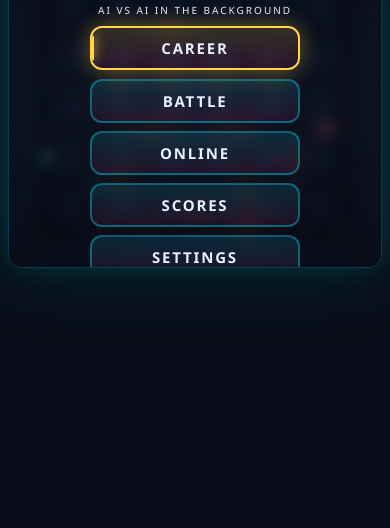
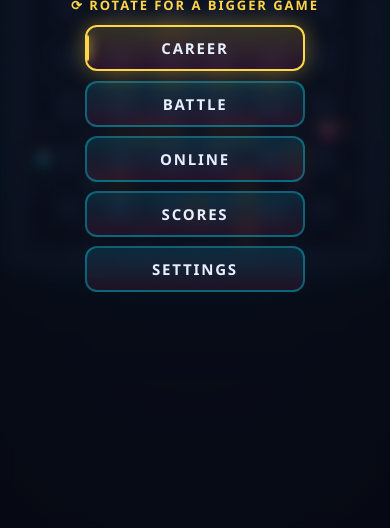
Before and after one commit to HappyGentleMan/bomber-go, a website built with Vite: page index.html in a window 390 px wide. Shown: the part 316-844 px from the top of the page. Built offline with nearby package versions, Linux system fonts and the light colour scheme; animation ran at ten frames a second.

Commit message:
Mobile: full-screen menus in portrait, no scrolling
- Portrait phones: menu overlays now use the full screen
  (position: fixed) instead of being trapped in the short canvas
  strip — title/settings/scores/battle/online all fit without
  scrolling
- Gold 'ROTATE FOR A BIGGER GAME' hint on the portrait title
  (the field is ~2x taller in landscape: 331px -> 382px on a
  390x844 phone)
- Letterbox padding 16px -> 8px so the canvas uses more of the
  screen in all orientations
- Compact menu sizing for short landscape screens

Verified via phone-sized iframes (390x844 portrait, 844x390
landscape, 1000x900 desktop): every overlay fits, no overflow,
no console errors.

```diff
--- a/index.html
+++ b/index.html
@@ -123,6 +123,7 @@
       border-radius: 6px; padding: 3px 8px; font-weight: 700; font-size: 13px; color: #bcd2ff;
     }
     .hint { font-size: 12px; opacity: .65; letter-spacing: .06em; }
+    .rotate-hint { display: none; color: var(--gold); opacity: .9; font-weight: 700; font-size: 13px; letter-spacing: .15em; }
     .score-table { font-variant-numeric: tabular-nums; }
     .score-table div { display: flex; justify-content: space-between; gap: 30px; padding: 4px 0; border-bottom: 1px dashed rgba(255,255,255,.08); }
     input.initials {
@@ -230,15 +231,27 @@
       background: #0d1426; color: var(--neon); border: 2px solid rgba(0,229,255,.4); border-radius: 8px; padding: 8px;
     }
     input.code-input:focus { outline: none; border-color: var(--neon); box-shadow: 0 0 16px rgba(0,229,255,.3); }
-    /* portrait phones: compact overlays so menus fit */
+    /* portrait phones: menus use the FULL screen (the canvas is a short
+       strip in portrait, so menus must not be trapped in it or they scroll) */
     @media (orientation: portrait) and (max-width: 520px) {
-      .overlay { gap: 10px; padding: 12px; overflow-y: auto; }
-      .logo { font-size: clamp(24px, 8.5vw, 38px); }
+      .overlay { position: fixed; inset: 0; gap: 12px; padding: 16px; }
+      .logo { font-size: clamp(26px, 9vw, 40px); }
       .logo small { margin-top: 4px; letter-spacing: .4em; }
-      .btn { min-width: 210px; padding: 10px 22px; font-size: 15px; }
-      .menu { gap: 8px; }
+      .btn { min-width: 220px; padding: 11px 22px; font-size: 15px; }
+      .menu { gap: 9px; }
+      #ui-title #title-ai { display: none; }
       #ui-title > .hint:last-of-type { display: none; }
       .panel { padding: 12px 18px; }
+      .rotate-hint { display: block; }
+    }
+    /* short landscape screens (phones in landscape): compact menus */
+    @media (orientation: landscape) and (max-height: 520px) {
+      .overlay { gap: 10px; padding: 12px; }
+      .logo { font-size: clamp(22px, 7vh, 34px); }
+      .btn { min-width: 190px; padding: 9px 20px; font-size: 14px; }
+      .menu { gap: 8px; }
+      #ui-title #title-ai { display: none; }
+      #ui-title > .hint:last-of-type { display: none; }
     }
   </style>
 </head>
@@ -259,7 +272,8 @@
       <div id="ui-title" class="overlay">
         <div class="logo">BOMBER GO<small>BLAST · POWER · SURVIVE</small></div>
         <div class="hint" id="title-top" style="letter-spacing:.15em"></div>
-        <div class="hint" style="font-size:10px; opacity:.4; letter-spacing:.2em">AI VS AI IN THE BACKGROUND</div>
+        <div class="hint" id="title-ai" style="font-size:10px; opacity:.4; letter-spacing:.2em">AI VS AI IN THE BACKGROUND</div>
+        <div class="rotate-hint">⟳ ROTATE FOR A BIGGER GAME</div>
         <div class="menu" id="menu-main">          <button class="btn primary sel" data-action="campaign">CAREER</button>
           <button class="btn" data-action="battle">BATTLE</button>
           <button class="btn" data-action="online">ONLINE</button>
--- a/src/main.ts
+++ b/src/main.ts
@@ -96,7 +96,7 @@ function layoutTouch() {
 }
 
 function fit() {
-  const pad = 16
+  const pad = 8
   const availW = window.innerWidth - pad
   const availH = window.innerHeight - pad
   const scale = Math.min(availW / CANVAS_W, availH / CANVAS_H)
--- a/src/render.ts
+++ b/src/render.ts
@@ -406,10 +406,10 @@ export class Renderer {
   private drawBomb(ctx: CanvasRenderingContext2D, b: BombState, t: number) {
     const x = b.col * TILE + TILE / 2
     const y = b.row * TILE + TILE / 2
-    // natural fuse pulse: slow calm breathing (~0.8 Hz) that gently
-    // speeds up as the fuse burns down (~2.5 Hz at the end)
+    // natural fuse pulse: slow calm breathing (~0.5 Hz) that gently
+    // speeds up as the fuse burns down (~1.2 Hz at the end)
     const f = Math.max(0, Math.min(1, b.fuse / 2000))
-    const pulse = 1 + (0.04 + (1 - f) * 0.05) * Math.sin(t * (5 + (1 - f) * 10))
+    const pulse = 1 + (0.03 + (1 - f) * 0.04) * Math.sin(t * (3 + (1 - f) * 4.5))
     ctx.save()
     ctx.translate(x, y)
     ctx.scale(pulse, pulse)
@@ -424,14 +424,13 @@ export class Renderer {
     else ctx.strokeStyle = 'rgba(255,80,80,0.9)'
     ctx.lineWidth = 2
     ctx.beginPath(); ctx.arc(0, 0, 14, 0, Math.PI * 2); ctx.stroke()
-    // fuse spark
-    const spark = Math.random()
-    if (spark > 0.5) {
-      ctx.fillStyle = spark > 0.85 ? '#ffd54a' : '#ff9800'
-      ctx.beginPath()
-      ctx.arc(2 + (Math.random() - 0.5) * 6, -14 - Math.random() * 4, 1.5 + Math.random() * 1.5, 0, Math.PI * 2)
-      ctx.fill()
-    }
+    // fuse spark: a steady ember with a gentle smooth twinkle (per-bomb
+    // phase offset so bombs don't pulse in sync) — no hard on/off flicker
+    const tw = 0.5 + 0.5 * Math.sin(t * 9 + b.col * 1.7 + b.row * 2.3)
+    ctx.fillStyle = `rgba(255, ${Math.round(150 + tw * 90)}, 40, ${0.55 + tw * 0.45})`
+    ctx.beginPath()
+    ctx.arc(2, -14 - tw * 3, 1.2 + tw * 1.6, 0, Math.PI * 2)
+    ctx.fill()
     ctx.restore()
   }
 
```
